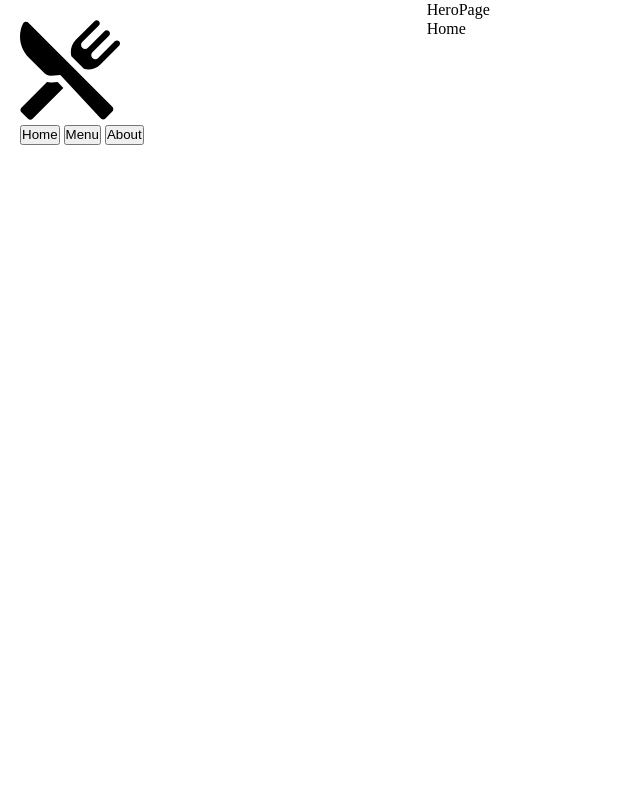
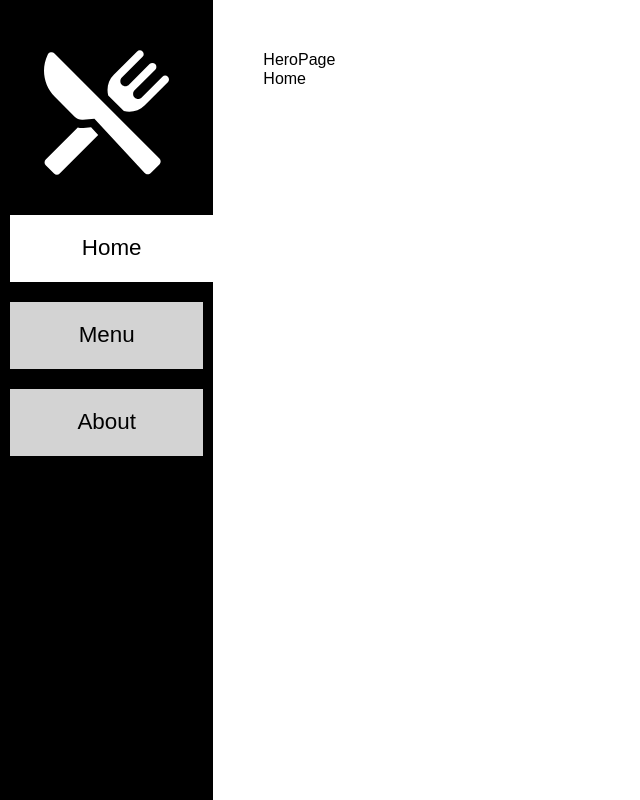
Before and after one commit to AlvinAbiliuse/restauranrtPage, a website built with webpack: page src/template.html in a window 1280 px wide. Shown: the whole page, without its empty margins (0-640 px from the left). Built offline with nearby package versions, Linux system fonts and the light colour scheme.

Commit message:
progress on restaruantPage

```diff
--- a/src/styles.css
+++ b/src/styles.css
@@ -1,3 +1,8 @@
+:root {
+	--dark-gray: black;
+	--light-gray: lightgray;
+}
+
 * {
 	margin: 0;
 	padding: 0;
@@ -5,18 +10,68 @@
 	box-sizing: border-box;
 }
 
+html {
+	font-family: sans-serif;
+	height: 100%
+}
 
 body {
 	display: grid;
-	grid-template-columns: 1fr 2fr;
+	grid-template-columns: 1fr 5fr;
+	height: 100%;
 }
 
 
 
-.sidebar{
-	padding: 20px;
+.sidebar {
+	display: flex;
+	padding-top: 50px;
+	flex-direction: column;
+	align-items: center;
+	justify-content: flex-start;
+	gap: 40px;
+	background-color: var(--dark-gray);
+
+}
+
+.sidebar nav {
+	display: flex;
+	flex-direction: column;
+	width: 100%;
+	gap: 20px;
+	button {
+		font-size: 1.4em;
+		padding: 20px;
+		background-color: var(--light-gray);
+		border: none;
+		border-right: 10px solid var(--dark-gray);
+		border-left: 10px solid var(--dark-gray);
+	}
+	button:hover {
+		cursor: pointer;
+		border-right: none;
+		background-color: white;
+		transform: scale(1.02);
+	}
+	button.current {
+		border-right: none;
+		background-color: white;
+	}
 }
 
 .sidebarLogo {
-	width: 100px;
+	width: 125px;
+	filter: brightness(0) saturate(100%) invert(100%)
+					sepia(0%) saturate(7477%) hue-rotate(332deg)
+					brightness(99%) contrast(102%);
+	border: none;
 }
+
+
+#content {
+	padding: 50px;
+	.dark {
+		background-color: var(--dark-gray);
+		color: white;
+	}
+}
--- a/src/template.html
+++ b/src/template.html
@@ -8,7 +8,7 @@
 	<body>
 		<div class="sidebar">
 			<nav>
-				<button class="homeBtn">Home</button>
+				<button class="homeBtn current">Home</button>
 				<button class="menuBtn">Menu</button>
 				<button class="aboutBtn">About</button>
 			</nav>
```
